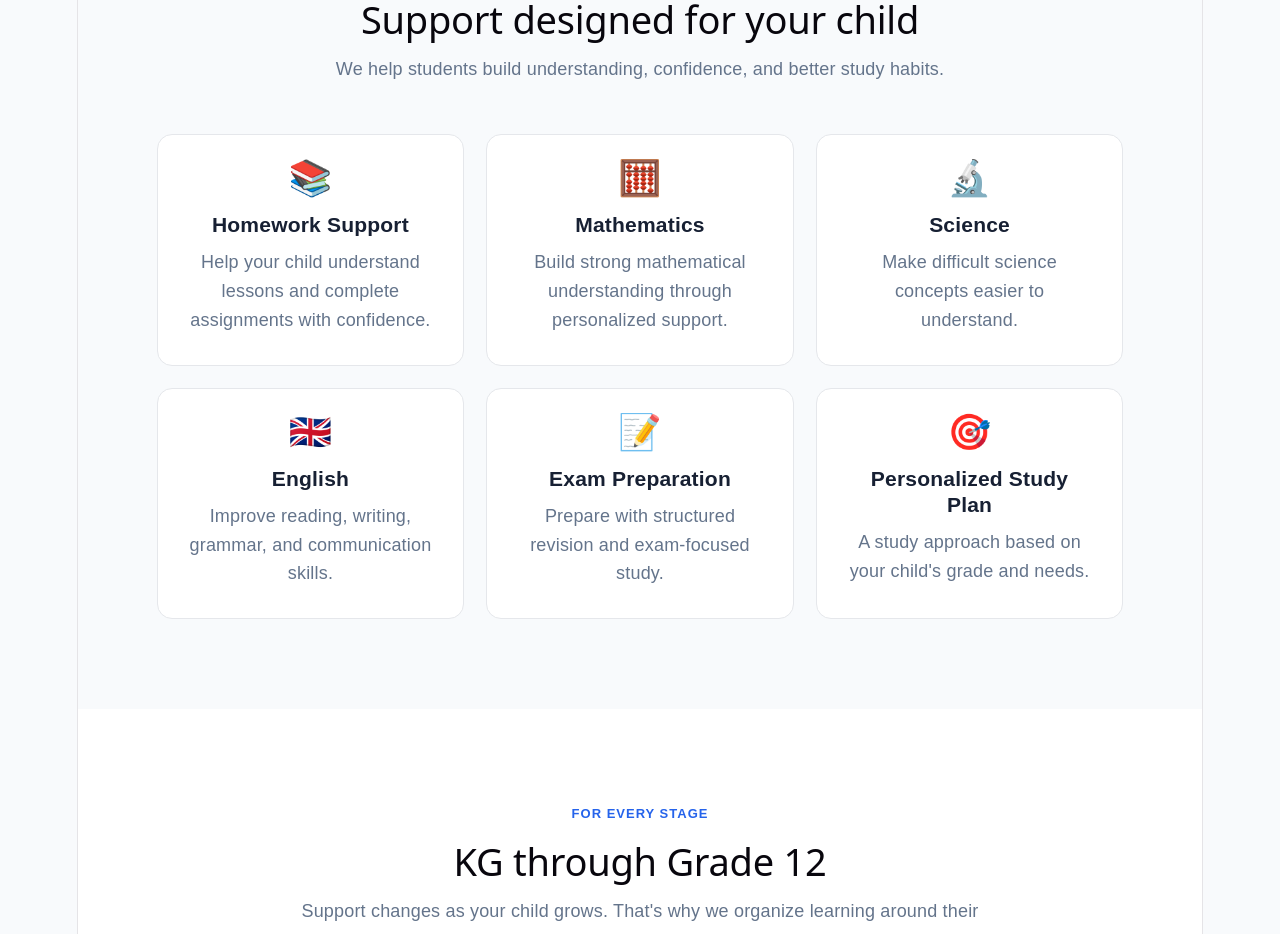
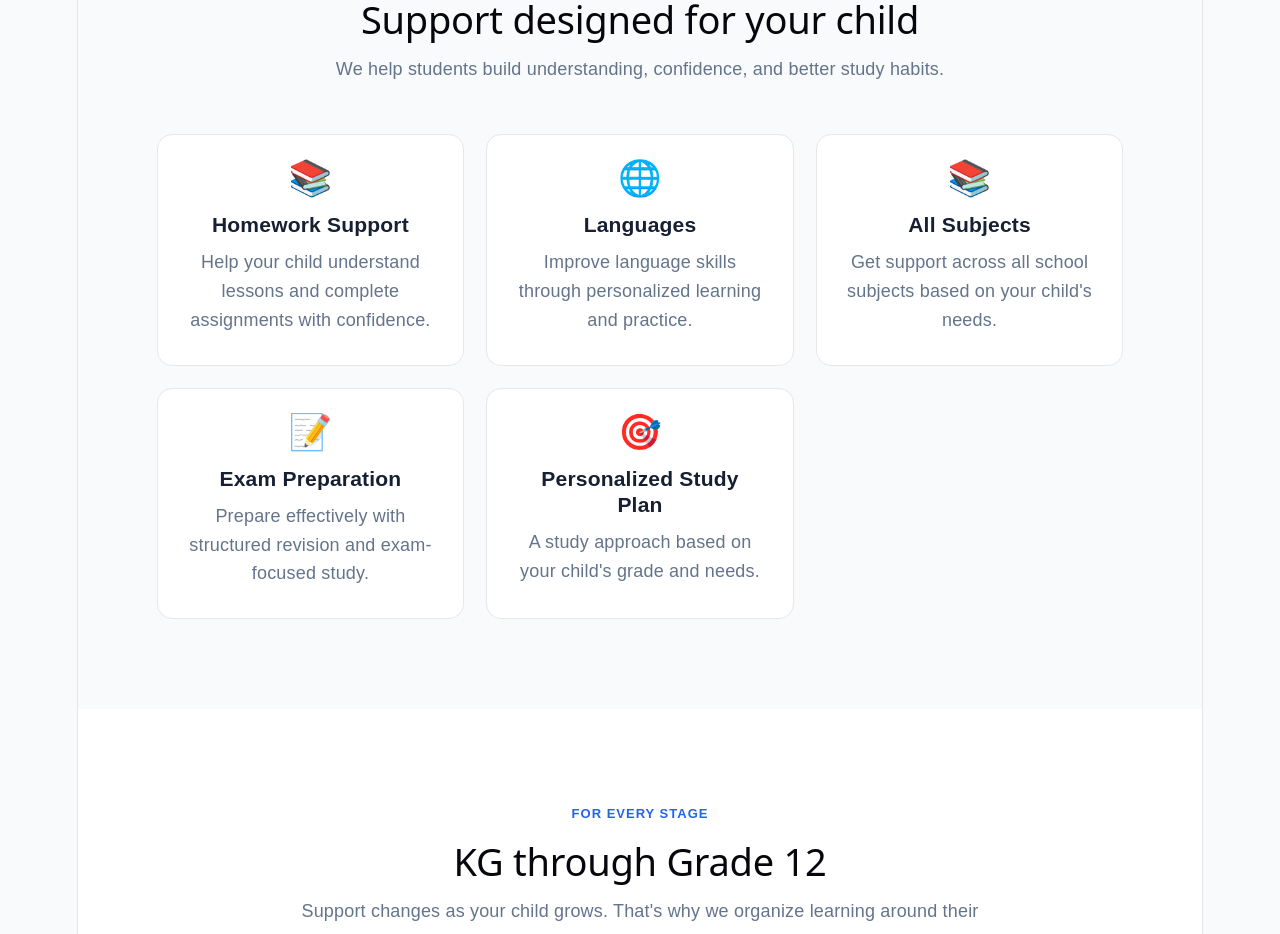
Before and after one commit to Bamlaksira/study-tutoring, a React (Vite) app: page / in a window 1280 px wide. Shown: the part 1520-2454 px from the top of the page. Built offline with nearby package versions, Linux system fonts and the light colour scheme.

Commit message:
Update study categories

```diff
--- a/src/App.jsx
+++ b/src/App.jsx
@@ -192,27 +192,20 @@ const [error, setError] = useState('')
           </div>
 
           <div className="service-card">
-            <span>🧮</span>
-            <h3>Mathematics</h3>
+            <span>🌐</span>
+            <h3>Languages</h3>
             <p>
-              Build strong mathematical understanding through
-              personalized support.
+              Improve language skills through personalized learning and practice.
             </p>
           </div>
 
-          <div className="service-card">
-            <span>🔬</span>
-            <h3>Science</h3>
-            <p>
-              Make difficult science concepts easier to understand.
-            </p>
-          </div>
 
           <div className="service-card">
-            <span>🇬🇧</span>
-            <h3>English</h3>
+            <span>📚</span>
+            <h3>
+All Subjects</h3>
             <p>
-              Improve reading, writing, grammar, and communication skills.
+              Get support across all school subjects based on your child's needs.
             </p>
           </div>
 
@@ -220,7 +213,7 @@ const [error, setError] = useState('')
             <span>📝</span>
             <h3>Exam Preparation</h3>
             <p>
-              Prepare with structured revision and exam-focused study.
+              Prepare effectively with structured revision and exam-focused study.
             </p>
           </div>
 
```
